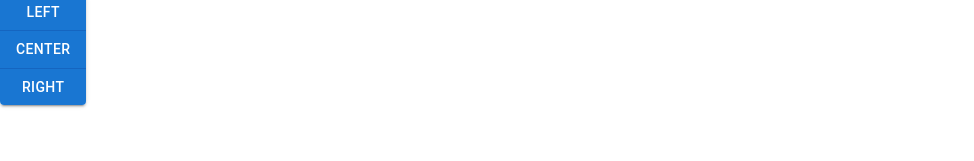
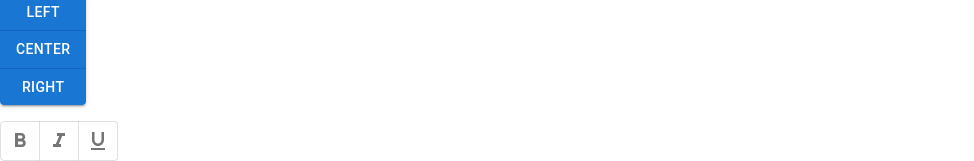
Before and after one commit to codeadamca/material-ui-sandbox, a React (Create React App) app: page / in a window 1280 px wide. Shown: the part 662-823 px from the top of the page, without its empty margins (0-974 px from the left). Before the commit the page ends 800 px from the top, so only its background shows below. Built offline with nearby package versions, Linux system fonts and the light colour scheme.

Commit message:
Added button examples

```diff
--- a/src/components/MuiButton.tsx
+++ b/src/components/MuiButton.tsx
@@ -1,7 +1,28 @@
-import { Stack, Button, IconButton, ButtonGroup } from '@mui/material'
+import {
+    Stack,
+    Button,
+    IconButton,
+    ButtonGroup,
+    ToggleButton,
+    ToggleButtonGroup
+} from '@mui/material'
 import SendIcon from '@mui/icons-material/Send';
+import FormatBoldIcon from '@mui/icons-material/FormatBold';
+import FormatItalicIcon from '@mui/icons-material/FormatItalic';
+import FormatUnderlinedIcon from '@mui/icons-material/FormatUnderlined';
+import { useState } from 'react';
 
 export const MuiButton = () => {
+  const [formats, setFormats] = useState<string | null>(null)
+  console.log({
+    formats,
+  })
+  const handleFormatChange = (
+    _event: React.MouseEvent<HTMLElement>,
+    updatedFormated: string | null
+  ) => {
+    setFormats(updatedFormated)
+  }
   return (
     <Stack spacing={2}>
         <Stack spacing={2} direction='row'>
@@ -36,6 +57,13 @@
                 <Button>Right</Button>
             </ButtonGroup>
         </Stack>
+        <Stack direction='row'>
+            <ToggleButtonGroup value={formats} onChange={handleFormatChange} size='small' color='success' exclusive>
+                <ToggleButton value='bold'><FormatBoldIcon /></ToggleButton>
+                <ToggleButton value='italic'><FormatItalicIcon /></ToggleButton>
+                <ToggleButton value='underlined'><FormatUnderlinedIcon /></ToggleButton>
+            </ToggleButtonGroup>
+        </Stack>
     </Stack>
   )
 }
```
